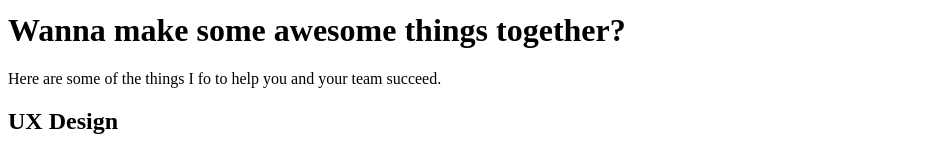
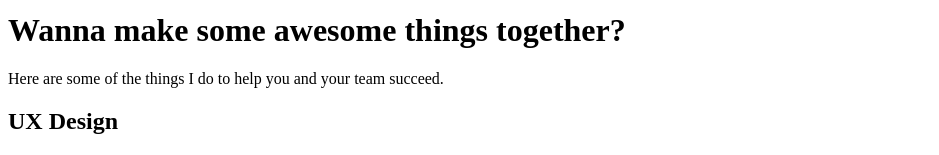
Before and after one commit to widgetapps/darrylpatterson.com, a Next.js app: page /contact in a window 1280 px wide. Shown: the part 1760-1915 px from the top of the page, without its empty margins (0-939 px from the left). Built offline with nearby package versions, Linux system fonts and the light colour scheme.

Commit message:
Fixed a typo.

```diff
--- a/pages/contact.js
+++ b/pages/contact.js
@@ -25,7 +25,7 @@ export default function Contact() {
                     <h1 className="text-2xl mb-5">Wanna make some awesome things together?</h1>
 
                     <div className="mr-10 mb-2 sm:mb-6 mt-5 sm:mt-10 text-sm sm:text-lg">
-                        Here are some of the things I fo to help you and your team succeed.
+                        Here are some of the things I do to help you and your team succeed.
                     </div>
 
                     <div className="mb-4 sm:mb-8">
```
